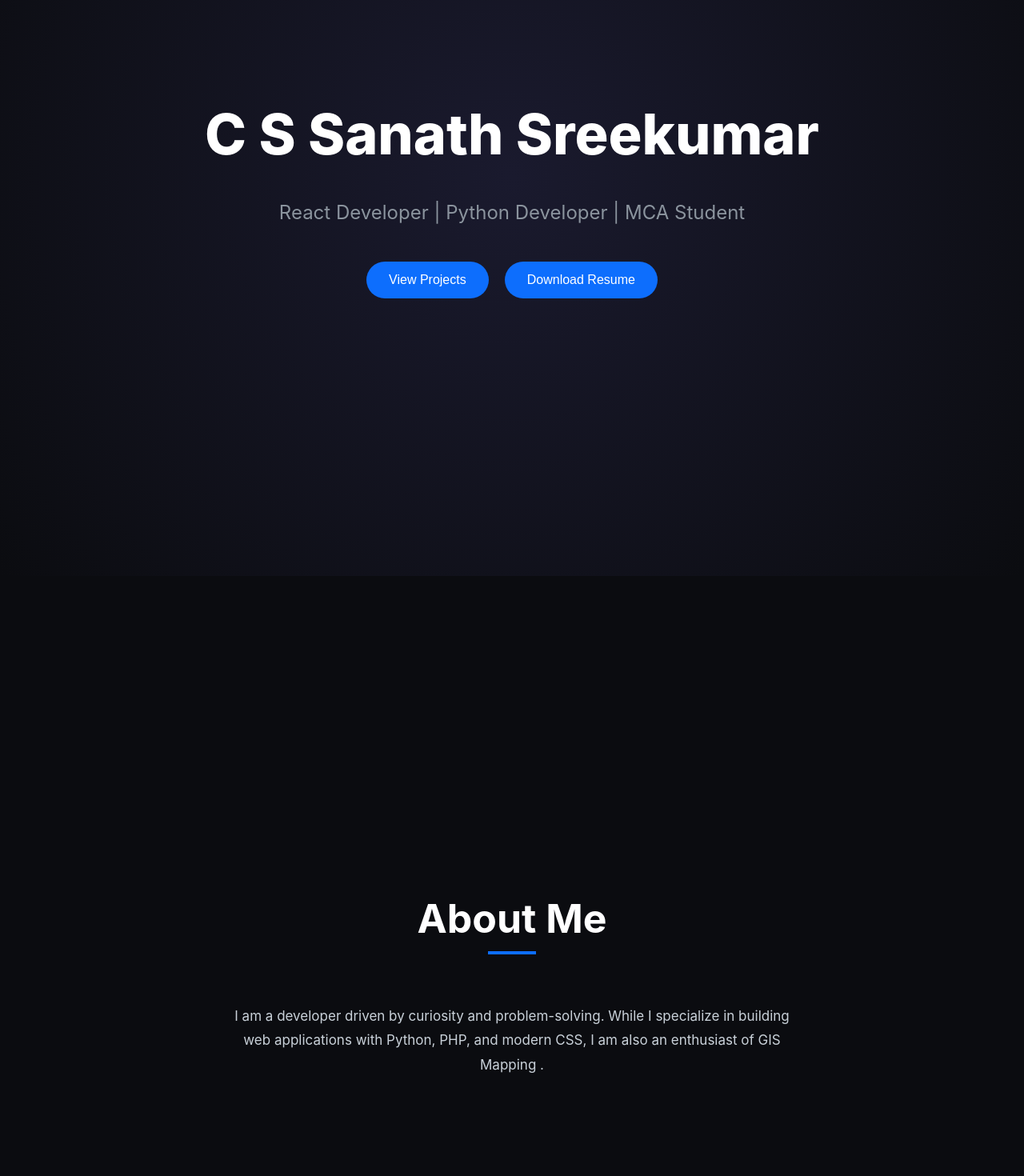
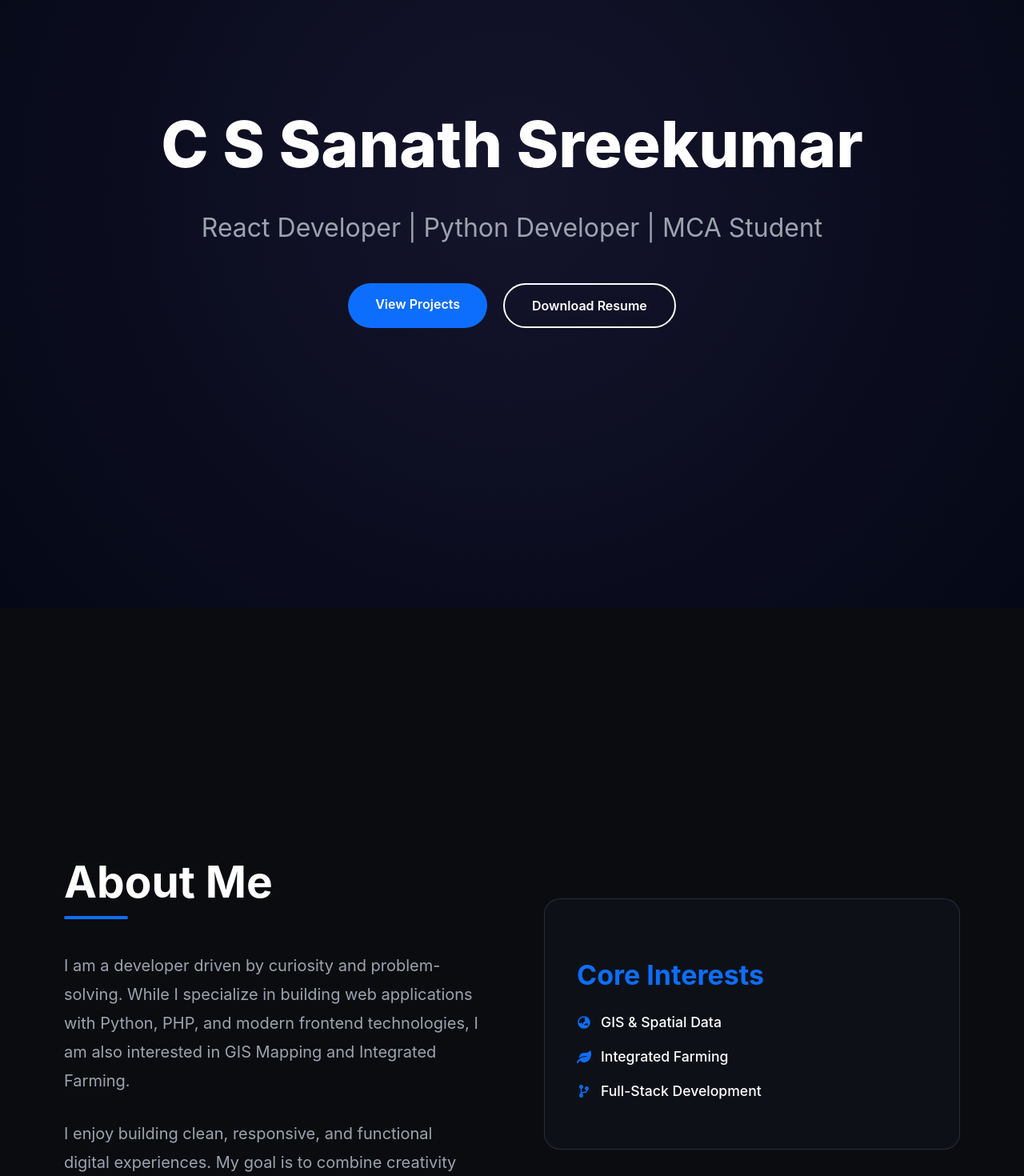
Before and after one commit to sanath2003git/portfolio-react, a React (Vite) app: page / in a window 1280 px wide. Shown: the part 280-1750 px from the top of the page at 80% size. Built offline with nearby package versions, Linux system fonts and the light colour scheme.

Commit message:
Completed About section design

```diff
--- a/src/components/About.jsx
+++ b/src/components/About.jsx
@@ -1,25 +1,77 @@
+import {
+  FaGlobeAsia,
+  FaLeaf,
+  FaCodeBranch,
+} from "react-icons/fa";
 function About() {
 
   return (
 
     <section
       id="about"
-      className="reveal"
+      className="about-section reveal"
     >
 
-      <h2 className="section-title">
-        About Me
-      </h2>
+      {/* LEFT SIDE */}
 
-       <p>
+      <div className="about-left">
+
+        <h2 className="about-title">
+          About Me
+        </h2>
+
+        <div className="section-line"></div>
+
+        <p>
           I am a developer driven by curiosity and
           problem-solving. While I specialize in
           building web applications with Python,
-          PHP, and modern CSS, I am also an
-          enthusiast of GIS Mapping .
+          PHP, and modern frontend technologies,
+          I am also interested in GIS Mapping
+          and Integrated Farming.
         </p>
 
+        <p>
+          I enjoy building clean, responsive,
+          and functional digital experiences.
+          My goal is to combine creativity
+          with technology to solve real-world
+          problems.
+        </p>
 
+      </div>
+
+      {/* RIGHT SIDE */}
+
+      <div className="about-right">
+
+        <div className="interest-card">
+
+          <h3>Core Interests</h3>
+
+          <ul>
+
+            <li>
+              <FaGlobeAsia className="interest-icon" />
+              GIS & Spatial Data
+            </li>
+
+            <li>
+              <FaLeaf className="interest-icon" />
+              Integrated Farming
+            </li>
+
+            <li>
+              <FaCodeBranch className="interest-icon" />
+              Full-Stack Development
+            </li>
+
+
+          </ul>
+
+        </div>
+
+      </div>
 
     </section>
 
--- a/src/components/Hero.jsx
+++ b/src/components/Hero.jsx
@@ -1,43 +1,29 @@
 function Hero() {
+  return (
+    <section id="home">
+      <div className="hero-content">
 
-  return (
-
-    <section
-      id="home"
-      className="reveal"
-    >
-
-      <h1 className="hero-title">
+        <h1>
           C S Sanath Sreekumar
         </h1>
 
-      <p className="hero-subtitle">
+        <p>
           React Developer | Python Developer | MCA Student
         </p>
 
         <div className="hero-buttons">
-
-        <a href="#projects">
-          <button>
+          <a href="#projects" className="btn-primary">
             View Projects
-          </button>
           </a>
 
-        <a
-          href="/resume.pdf"
-          download
-        >
-          <button>
+          <a href="/resume.pdf" className="btn-secondary">
             Download Resume
-          </button>
           </a>
+        </div>
 
       </div>
-
     </section>
-
   );
-
 }
 
 export default Hero;
--- a/src/index.css
+++ b/src/index.css
@@ -4,20 +4,31 @@ html {
 
 body {
   margin: 0;
+
   background-color: #0b0c10;
+
   color: white;
+
   font-family: 'Inter', Arial, sans-serif;
+
+  overflow-x: hidden;
 }
 
-/* Container */
+/* =========================
+   CONTAINER
+========================= */
 
 .container {
   width: 90%;
+
   max-width: 1200px;
+
   margin: auto;
 }
 
-/* Navbar */
+/* =========================
+   NAVBAR
+========================= */
 
 .navbar {
   transition: all 0.3s ease;
@@ -33,7 +44,9 @@ body {
 
 nav {
   display: flex;
+
   justify-content: space-between;
+
   align-items: center;
 
   padding: 20px 50px;
@@ -55,6 +68,7 @@ nav {
 
 nav h1 {
   font-size: 30px;
+
   font-weight: 800;
 
   color: #0d6efd;
@@ -62,7 +76,9 @@ nav h1 {
   letter-spacing: 1px;
 }
 
-/* Desktop Menu */
+/* =========================
+   DESKTOP MENU
+========================= */
 
 .desktop-menu {
   display: flex;
@@ -70,6 +86,10 @@ nav h1 {
   gap: 30px;
 
   list-style: none;
+
+  padding: 0;
+
+  margin: 0;
 }
 
 .desktop-menu li {
@@ -92,14 +112,19 @@ nav h1 {
   color: #0d6efd;
 }
 
-/* Right Side */
+/* =========================
+   MOBILE MENU
+========================= */
 
 .nav-right {
   display: flex;
+
   align-items: center;
 }
 
-/* Mobile Menu */
+.nav-right button {
+  display: none;
+}
 
 .mobile-menu {
   position: absolute;
@@ -116,6 +141,7 @@ nav h1 {
   list-style: none;
 
   display: flex;
+
   flex-direction: column;
 
   gap: 18px;
@@ -127,86 +153,118 @@ nav h1 {
   animation: fadeIn 0.3s ease;
 }
 
-/* Sections */
+/* =========================
+   GENERAL SECTION
+========================= */
 
 section {
+  padding: 120px 20px;
+}
+
+/* =========================
+   HERO SECTION
+========================= */
+
+#home {
   min-height: 100vh;
 
-  padding: 100px 20px;
+  display: flex;
 
-  display: flex;
-  flex-direction: column;
   justify-content: center;
+
   align-items: center;
 
   text-align: center;
+
+  padding: 120px 20px;
+
+  background: radial-gradient(circle, #14142b 0%, #050816 100%);
 }
 
-/* Hero */
+.hero-content {
+  width: 100%;
 
-#home {
-  background:
-    radial-gradient(circle at center,
-    #1a1a2e 0%,
-    #0b0c10 100%);
+  max-width: 1400px;
+
+  margin: auto;
 }
 
-.hero-title {
-  font-size: 70px;
+.hero-content h1 {
+  font-size: 5rem;
 
   font-weight: 800;
 
-  margin-bottom: 10px;
+  line-height: 1.1;
+
+  margin-bottom: 25px;
+
+  color: white;
 }
 
-.hero-subtitle {
-  font-size: 24px;
+.hero-content p {
+  font-size: 2rem;
 
-  color: #8b949e;
+  color: #9ca3af;
 
   margin-bottom: 40px;
 }
 
-/* Section Titles */
+.hero-buttons {
+  display: flex;
 
-.section-title {
-  position: relative;
+  justify-content: center;
 
-  font-size: 50px;
+  gap: 20px;
 
-  margin-bottom: 60px;
-
-  font-weight: 700;
+  flex-wrap: wrap;
 }
 
-.section-title::after {
-  content: '';
+.hero-buttons a {
+  text-decoration: none;
 
-  position: absolute;
+  padding: 16px 34px;
 
-  width: 60px;
-  height: 4px;
+  border-radius: 40px;
 
-  background-color: #0d6efd;
+  font-size: 1rem;
 
-  bottom: -15px;
+  font-weight: 600;
 
-  left: 50%;
-
-  transform: translateX(-50%);
+  transition: 0.3s ease;
 }
 
-p {
-  max-width: 700px;
+/* Primary Button */
 
-  line-height: 1.8;
+.btn-primary {
+  background: #0d6efd;
 
-  color: #c9d1d9;
-
-  font-size: 17px;
+  color: white;
 }
 
-/* Buttons */
+.btn-primary:hover {
+  background: #0b5ed7;
+
+  transform: translateY(-3px);
+}
+
+/* Secondary Button */
+
+.btn-secondary {
+  border: 2px solid white;
+
+  color: white;
+}
+
+.btn-secondary:hover {
+  background: white;
+
+  color: black;
+
+  transform: translateY(-3px);
+}
+/* =========================
+   BUTTONS
+========================= */
 
 button {
   padding: 14px 28px;
@@ -236,23 +294,188 @@ button:hover {
   box-shadow: 0 8px 20px rgba(13, 110, 253, 0.4);
 }
 
-/* Hero Buttons */
+/* =========================
+   SECTION TITLE
+========================= */
 
-.hero-buttons {
+.section-title {
+  position: relative;
+
+  font-size: 50px;
+
+  margin-bottom: 60px;
+
+  font-weight: 700;
+}
+
+.section-title::after {
+  content: '';
+
+  position: absolute;
+
+  width: 60px;
+
+  height: 4px;
+
+  background-color: #0d6efd;
+
+  bottom: -15px;
+
+  left: 50%;
+
+  transform: translateX(-50%);
+}
+
+/* =========================
+   PARAGRAPH
+========================= */
+
+p {
+  line-height: 1.8;
+
+  color: #c9d1d9;
+
+  font-size: 17px;
+}
+
+/* =========================
+   ABOUT SECTION
+========================= */
+
+.about-section {
+  min-height: 100vh;
+
   display: flex;
 
-  gap: 20px;
+  justify-content: space-between;
 
-  flex-wrap: wrap;
+  align-items: center;
+
+  gap: 80px;
+
+  padding: 120px 80px;
+
+  text-align: left;
+}
+
+/* LEFT SIDE */
+
+.about-left {
+  flex: 1;
+}
+
+.about-title {
+  font-size: 55px;
+
+  margin-bottom: 10px;
+}
+
+.section-line {
+  width: 80px;
+
+  height: 4px;
+
+  background-color: #0d6efd;
+
+  border-radius: 10px;
+
+  margin-bottom: 40px;
+}
+
+.about-left p {
+  font-size: 20px;
+
+  line-height: 1.8;
+
+  color: #9ca3af;
+
+  margin-bottom: 30px;
+
+  max-width: 700px;
+}
+
+/* RIGHT SIDE */
+
+.about-right {
+  flex: 1;
+
+  display: flex;
 
   justify-content: center;
 }
 
-.hero-buttons a {
-  text-decoration: none;
+.interest-card {
+  width: 100%;
+
+  max-width: 520px;
+
+  background-color: #0d1117;
+
+  border: 1px solid rgba(255,255,255,0.12);
+
+  border-radius: 20px;
+
+  padding: 40px;
+
+  transition: 0.3s ease;
 }
 
-/* Skills */
+.interest-card:hover {
+  transform: translateY(-8px);
+
+  border-color: #0d6efd;
+
+  box-shadow: 0 15px 35px rgba(13,110,253,0.12);
+}
+
+.interest-card h3 {
+  font-size: 34px;
+
+  color: #0d6efd;
+
+  margin-bottom: 28px;
+
+  font-weight: 700;
+}
+
+/* ICON LIST */
+
+.interest-card ul {
+  list-style: none;
+
+  padding: 0;
+
+  margin: 0;
+}
+
+.interest-card ul li {
+  display: flex;
+
+  align-items: center;
+
+  gap: 12px;
+
+  margin-bottom: 22px;
+
+  color: white;
+
+  font-size: 1.1rem;
+
+  font-weight: 500;
+}
+
+/* ICON STYLE */
+
+.interest-icon {
+  color: #0d6efd;
+
+  font-size: 1rem;
+
+  min-width: 18px;
+}
+/* =========================
+   SKILLS
+========================= */
 
 .skills-container {
   display: flex;
@@ -280,7 +503,9 @@ button:hover {
   background-color: #1c2128;
 }
 
-/* Projects */
+/* =========================
+   PROJECTS
+========================= */
 
 .projects-container {
   display: flex;
@@ -306,7 +531,9 @@ button:hover {
   text-align: center;
 
   display: flex;
+
   flex-direction: column;
+
   justify-content: space-between;
 
   transition: all 0.3s ease;
@@ -330,7 +557,9 @@ button:hover {
   font-size: 15px;
 }
 
-/* Tech Stack */
+/* =========================
+   TECH STACK
+========================= */
 
 .tech-stack {
   display: flex;
@@ -368,15 +597,19 @@ button:hover {
   background-color: #1c2128;
 }
 
-/* Back To Top */
+/* =========================
+   BACK TO TOP
+========================= */
 
 .top-button {
   position: fixed;
 
   bottom: 30px;
+
   right: 30px;
 
   width: 55px;
+
   height: 55px;
 
   border-radius: 50%;
@@ -390,7 +623,9 @@ button:hover {
   font-weight: bold;
 
   display: flex;
+
   justify-content: center;
+
   align-items: center;
 
   box-shadow: 0 8px 25px rgba(13, 110, 253, 0.4);
@@ -406,7 +641,9 @@ button:hover {
   box-shadow: 0 12px 30px rgba(13, 110, 253, 0.6);
 }
 
-/* Scroll Reveal */
+/* =========================
+   SCROLL REVEAL
+========================= */
 
 .reveal {
   opacity: 0;
@@ -422,7 +659,9 @@ button:hover {
   transform: translateY(0);
 }
 
-/* Footer */
+/* =========================
+   FOOTER
+========================= */
 
 footer {
   padding: 40px 20px;
@@ -458,10 +697,28 @@ footer {
   transform: translateY(-5px);
 }
 
-/* Responsive */
+/* =========================
+   RESPONSIVE
+========================= */
 
-.nav-right button {
-  display: none;
+@media (max-width: 992px) {
+
+  .about-section {
+    flex-direction: column;
+
+    text-align: center;
+
+    padding: 100px 30px;
+  }
+
+  .section-line {
+    margin: 0 auto 40px;
+  }
+
+  .about-left p {
+    font-size: 18px;
+  }
+
 }
 
 @media (max-width: 768px) {
@@ -479,11 +736,11 @@ footer {
   }
 
   .hero-title {
-    font-size: 45px;
+    font-size: 52px;
   }
 
   .hero-subtitle {
-    font-size: 18px;
+    font-size: 20px;
   }
 
   .section-title {
@@ -496,152 +753,28 @@ footer {
 
   .project-card {
     width: 100%;
+
     max-width: 320px;
   }
 
 }
 
-/* Animation */
+/* =========================
+   ANIMATION
+========================= */
 
 @keyframes fadeIn {
 
   from {
     opacity: 0;
+
     transform: translateY(-10px);
   }
 
   to {
     opacity: 1;
+
     transform: translateY(0);
   }
 
 }
-
-/* ABOUT SECTION */
-
-.about-section {
-  min-height: 100vh;
-
-  display: flex;
-
-  justify-content: space-between;
-
-  align-items: center;
-
-  gap: 80px;
-
-  padding: 120px 80px;
-
-  text-align: left;
-}
-
-.about-left {
-  flex: 1;
-}
-
-.about-left h2 {
-  font-size: 55px;
-
-  margin-bottom: 10px;
-}
-
-.section-line {
-  width: 80px;
-  height: 4px;
-
-  background-color: #0d6efd;
-
-  margin-bottom: 40px;
-
-  border-radius: 10px;
-}
-
-.about-left p {
-  font-size: 20px;
-
-  line-height: 1.8;
-
-  color: #9ca3af;
-
-  margin-bottom: 30px;
-
-  max-width: 700px;
-}
-
-/* RIGHT SIDE */
-
-.about-right {
-  flex: 1;
-
-  display: flex;
-
-  justify-content: center;
-}
-
-.interest-card {
-  width: 100%;
-
-  max-width: 500px;
-
-  background-color: #111827;
-
-  border: 1px solid rgba(255,255,255,0.1);
-
-  border-radius: 20px;
-
-  padding: 40px;
-
-  transition: 0.3s;
-}
-
-.interest-card:hover {
-  transform: translateY(-8px);
-
-  border-color: #0d6efd;
-
-  box-shadow: 0 10px 30px rgba(13,110,253,0.2);
-}
-
-.interest-card h3 {
-  font-size: 32px;
-
-  margin-bottom: 30px;
-
-  color: #0d6efd;
-}
-
-.interest-card ul {
-  list-style: none;
-
-  padding: 0;
-}
-
-.interest-card li {
-  font-size: 22px;
-
-  margin-bottom: 25px;
-
-  display: flex;
-
-  align-items: center;
-
-  gap: 15px;
-}
-
-/* RESPONSIVE */
-
-@media (max-width: 992px) {
-
-  .about-section {
-    flex-direction: column;
-
-    text-align: center;
-
-    padding: 100px 30px;
-  }
-
-  .section-line {
-    margin: 0 auto 40px;
-  }
-
-}
```
Lines whose indentation alone changed are shown as unchanged.
